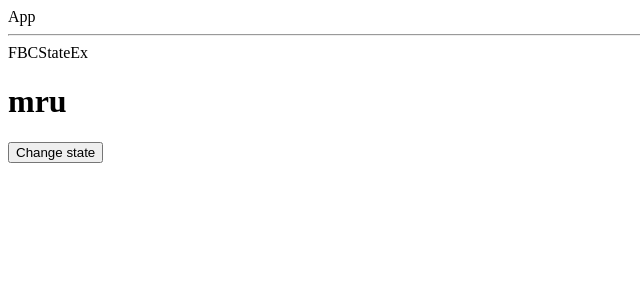
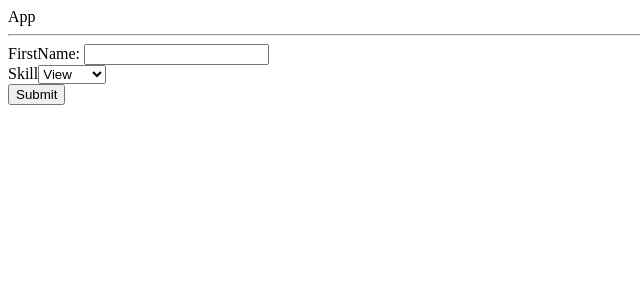
Before and after one commit to RitwikReddyAerla/Training-3-2, a React (Create React App) app in the folder myapp/: page / in a window 1280 px wide. Shown: the top 300 px of the page, without its empty margins (0-640 px from the left). Built offline with nearby package versions, Linux system fonts and the light colour scheme.

Commit message:
updated files

```diff
--- a/myapp/src/App.jsx
+++ b/myapp/src/App.jsx
@@ -64,6 +64,8 @@
 import React from 'react'
 import CBCStateEx from './stateexamples/CBCStateEx'
 import FBCStateEx from './stateexamples/FBCStateEx'
+import FunctionalComponent from './components/FunctionalComponent'
+import MyForm from "./components/MyForm"
 
 const App = () => {
   return (
@@ -71,7 +73,9 @@ const App = () => {
       App
       <hr/>
       {/* <CBCStateEx/> */}
-      <FBCStateEx/>
+      {/* <FBCStateEx/> */}
+      {/* <FunctionalComponent/> */}
+      <MyForm></MyForm>
     </div>
   )
 }
--- /dev/null
+++ b/myapp/src/components/FunctionalComponent.js
@@ -0,0 +1,20 @@
+import React from 'react'
+import "./mystyles.css"
+
+function FunctionalComponent(props){
+    console.log(props);
+    let className = props.apply ? 'heading':'';
+    let inline = {
+        color: 'Red',
+        fontSize:'100px'
+    }
+
+  return (
+    <div>
+      <h1 style={inline} >Welcome to mru {props.city}, {props.state}</h1>
+      {props.children}
+    </div>
+  )
+}
+
+export default FunctionalComponent
--- /dev/null
+++ b/myapp/src/components/MyForm.jsx
@@ -0,0 +1,47 @@
+import React, { Component } from 'react'
+
+export class MyForm extends Component {
+    constructor(props){
+        super(props)
+
+        this.state = {
+            textValue:'',
+            skill: 'view'
+        }
+    }
+
+    changeTextValue = (event) => {
+        this.setState({
+            textValue: event.tagret.value
+        })
+    }
+    changeSkill = (event) => {
+        this.setState({
+            skill: event.target.value
+        })
+    }
+    submitValues = (event) => {
+        alert("form is submitted "+ `${this.state.textValue} ${this.state.skill}`)
+    }
+    render() {
+        return (
+        <div>
+            <form onSubmit={this.submitValues}>
+                <label>FirstName: </label>
+                <input type='text' value={this.state.textValue} onChange={this.changeTextValue}></input>
+                <br></br>
+                <label>Skill</label>
+                <select value={this.state.skill} onChange={this.changeSkill}>
+                    <option value='react'>React</option>
+                    <option value='angular'>Angular</option>
+                    <option value='view'>View</option>
+
+                </select>
+                <br></br>
+                <button type='submit'>Submit</button>
+            </form>
+        </div>
+        )
+     }
+}
+export default MyForm;
--- /dev/null
+++ b/myapp/src/components/mystyles.css
@@ -0,0 +1,6 @@
+.heading{
+    color: green;
+}
+.font-style{
+    font-size: 100px;
+}
```
